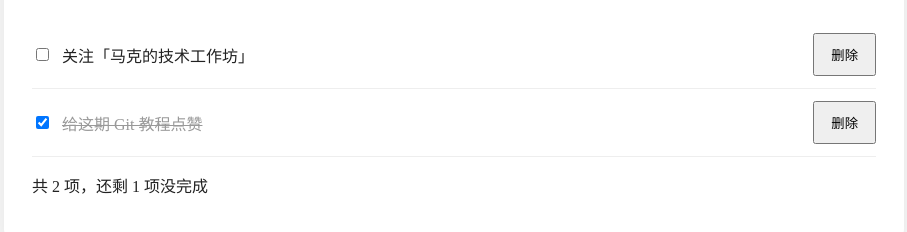
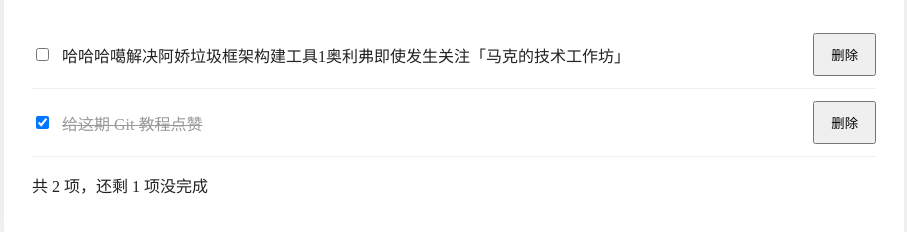
Before and after one commit to QuietKyn/simpleDemo, a plain HTML site: page index.html in a window 1280 px wide. Shown: the part 220-452 px from the top of the page, without its empty margins (186-1093 px from the left). Drawn offline with Linux system fonts and the light colour scheme.

Commit message:
无锡iiiiiiiiiiiiiiiiiiiiiiiiii

```diff
--- a/index.html
+++ b/index.html
@@ -120,7 +120,7 @@
     const exportButton = document.getElementById("exportButton");
 
     const todos = [
-      { text: "关注「马克的技术工作坊」", completed: false },
+      { text: "哈哈哈噶解决阿娇垃圾框架构建工具1奥利弗即使发生关注「马克的技术工作坊」", completed: false },
       { text: "给这期 Git 教程点赞", completed: true }
     ];
 
```
